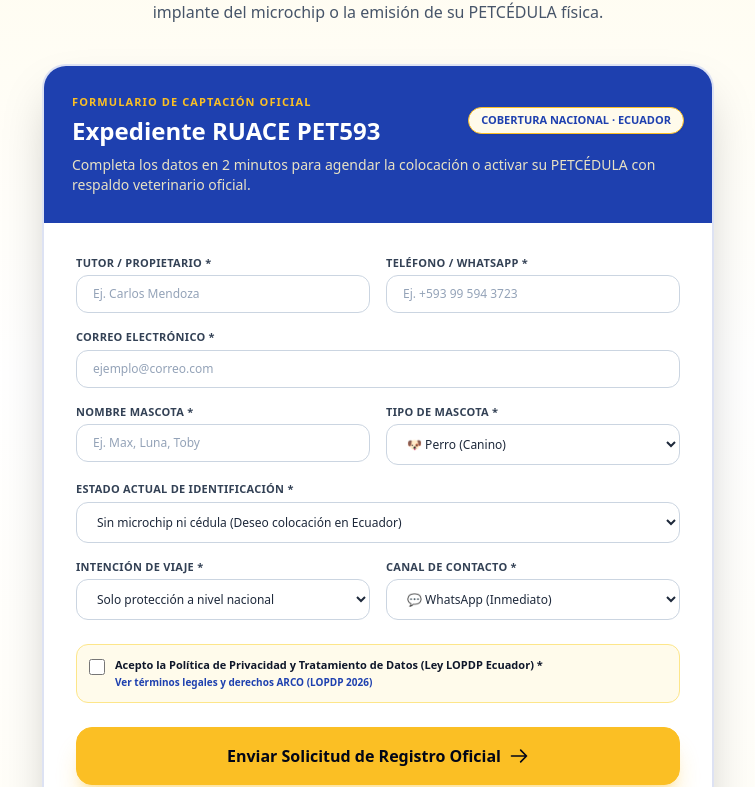
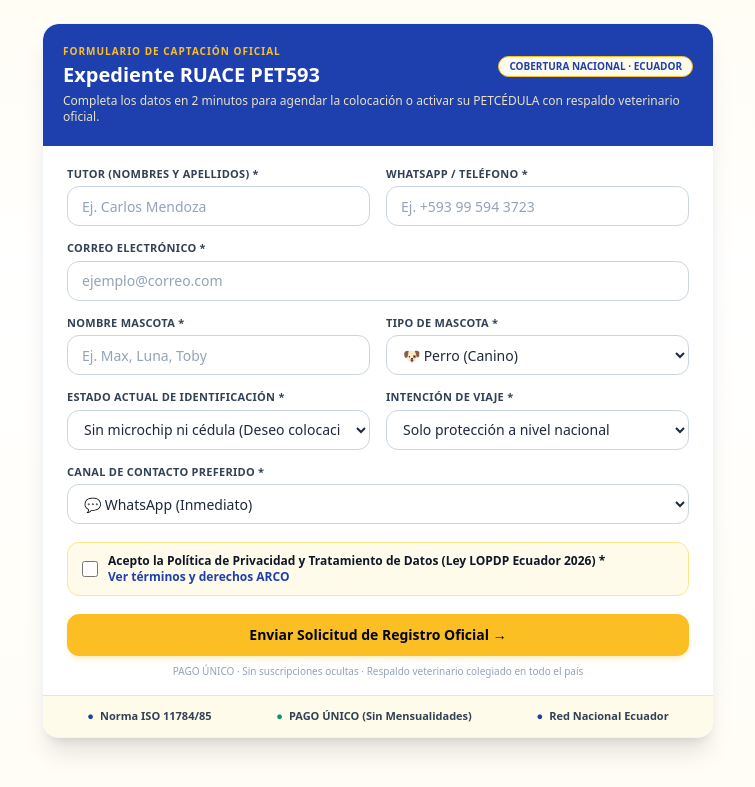
Before and after one commit to JuanOchoacx/ruace-pet539-core, a Next.js app: page / in a window 1280 px wide. Shown: the part 2996-3783 px from the top of the page, without its empty margins (262-1017 px from the left). Built offline with nearby package versions, Linux system fonts and the light colour scheme.

Commit message:
feat: compact registration form with high-density multi-column grid, h-10 inputs, single-line LOPDP legal checkbox, and py-2.5 submit button

```diff
--- a/pages/index.js
+++ b/pages/index.js
@@ -781,46 +781,45 @@ export default function Home() {
       </section>
 
       {/* =========================================================================
-          BLOQUE 3: FORMULARIO FILTRO (EXPEDIENTE RUACE PET593) - INTACTO
+          BLOQUE 3: FORMULARIO FILTRO (EXPEDIENTE RUACE PET593) - COMPACTADO
           Conexión asíncrona a Supabase (ruace_pet539_leads), cualificación de leads,
           casilla obligatoria Ley LOPDP Ecuador 2026 y feedback en tiempo real.
           ========================================================================= */}
-      <section id="registro" className="relative py-16 lg:py-20 bg-gradient-to-b from-[#FFFBEB] via-white to-[#FFFBEB]/50 border-b border-slate-200">
+      <section id="registro" className="relative py-12 lg:py-16 bg-gradient-to-b from-[#FFFBEB] via-white to-[#FFFBEB]/50 border-b border-slate-200">
         <div className="max-w-4xl mx-auto px-4 sm:px-6 lg:px-8 relative z-10">
 
           {/* Encabezado del Formulario */}
-          <div className="text-center max-w-2xl mx-auto mb-10 space-y-3">
-            <span className="inline-block py-1 px-3.5 rounded-full bg-white border border-[#FBBF24] text-[#1E40AF] text-xs font-black uppercase tracking-wider shadow-xs">
+          <div className="text-center max-w-2xl mx-auto mb-8 space-y-2">
+            <span className="inline-block py-0.5 px-3 rounded-full bg-white border border-[#FBBF24] text-[#1E40AF] text-[11px] font-black uppercase tracking-wider shadow-xs">
               Expediente Oficial RUACE PET593
             </span>
             <h2 className="text-2xl sm:text-3xl font-black text-[#1E40AF] tracking-tight">
               Ingresa los datos de tu peludito para agendar su identificación
             </h2>
-            <p className="text-slate-600 text-sm sm:text-base">
+            <p className="text-slate-600 text-xs sm:text-sm">
               Nuestros médicos veterinarios colegiados validarán la disponibilidad y coordinarán el implante del microchip o la emisión de su PETCÉDULA física.
             </p>
           </div>
 
-          {/* CONTENEDOR CENTRALIZADO DEL FORMULARIO FILTRO */}
-          <div className="max-w-2xl mx-auto">
-            <div className="bg-white rounded-3xl shadow-2xl border-2 border-[#1E40AF]/15 overflow-hidden relative transition-all duration-300 hover:shadow-[0_25px_60px_-15px_rgba(30,64,175,0.25)]">
+          {/* CONTENEDOR CENTRALIZADO DEL FORMULARIO FILTRO COMPACTO */}
+          <div className="max-w-2xl mx-auto bg-white rounded-2xl shadow-xl p-5 md:p-6 border border-slate-100 overflow-hidden relative">
 
             {/* Header del Formulario en Azul Primario RUACE PET593 */}
-              <div className="bg-[#1E40AF] p-6 sm:p-7 text-white text-center sm:text-left">
-                <div className="flex flex-col sm:flex-row items-center justify-between gap-3">
-                  <div>
-                    <span className="text-[11px] font-extrabold uppercase tracking-widest text-[#FBBF24] block">
+            <div className="bg-[#1E40AF] -mx-5 -mt-5 md:-mx-6 md:-mt-6 p-4 sm:p-5 text-white mb-5 rounded-t-2xl">
+              <div className="flex flex-col sm:flex-row items-center justify-between gap-2">
+                <div>
+                  <span className="text-[10px] font-extrabold uppercase tracking-widest text-[#FBBF24] block">
                     Formulario de Captación Oficial
                   </span>
-                    <h3 className="text-xl sm:text-2xl font-black text-white mt-1">
+                  <h3 className="text-lg sm:text-xl font-black text-white mt-0.5">
                     Expediente RUACE PET593
                   </h3>
                 </div>
-                  <span className="bg-[#FFFBEB] text-[#1E40AF] text-[11px] font-black px-3 py-1 rounded-full border border-[#FBBF24] uppercase shadow-sm">
+                <span className="bg-[#FFFBEB] text-[#1E40AF] text-[10px] font-black px-2.5 py-0.5 rounded-full border border-[#FBBF24] uppercase shadow-xs">
                   Cobertura Nacional · Ecuador
                 </span>
               </div>
-                <p className="text-xs sm:text-sm text-amber-100/90 mt-2 leading-relaxed">
+              <p className="text-xs text-amber-100/90 mt-1 leading-snug">
                 Completa los datos en 2 minutos para agendar la colocación o activar su PETCÉDULA con respaldo veterinario oficial.
               </p>
             </div>
@@ -828,14 +827,14 @@ export default function Home() {
             {/* Mensajes de Estado (Success / Error) */}
             {statusMessage && (
               <div
-                  className={`m-5 p-4 rounded-xl border text-xs transition-all ${
+                className={`mb-4 p-3.5 rounded-xl border text-xs transition-all ${
                   statusMessage.type === 'success'
                     ? 'bg-emerald-50 border-emerald-300 text-emerald-900'
                     : 'bg-rose-50 border-rose-300 text-rose-900'
                 }`}
               >
-                  <div className="flex items-start gap-2.5">
-                    <span className="text-base">{statusMessage.type === 'success' ? '✓' : '⚠️'}</span>
+                <div className="flex items-start gap-2">
+                  <span className="text-base leading-none">{statusMessage.type === 'success' ? '✓' : '⚠️'}</span>
                   <div>
                     <p className="font-bold">{statusMessage.type === 'success' ? 'Registro Exitoso' : 'Atención'}</p>
                     <p className="mt-0.5 leading-relaxed">{statusMessage.text}</p>
@@ -844,14 +843,14 @@ export default function Home() {
               </div>
             )}
 
-              {/* Formulario conectado a Supabase */}
-              <form onSubmit={handleSubmit} className="p-6 sm:p-8 space-y-4">
-
-                {/* Fila: Propietario y Teléfono */}
-                <div className="grid grid-cols-1 sm:grid-cols-2 gap-4">
+            {/* Formulario conectado a Supabase con Grid de Alta Densidad */}
+            <form onSubmit={handleSubmit} className="space-y-3.5">
+
+              {/* Fila 1: Datos del Tutor (grid grid-cols-1 md:grid-cols-2 gap-4) */}
+              <div className="grid grid-cols-1 md:grid-cols-2 gap-4">
                 <div>
                   <label htmlFor="owner_name" className="block text-[11px] font-bold text-slate-700 uppercase tracking-wide mb-1">
-                      Tutor / Propietario *
+                    Tutor (Nombres y Apellidos) *
                   </label>
                   <input
                     type="text"
@@ -861,13 +860,13 @@ export default function Home() {
                     value={formData.owner_name}
                     onChange={handleChange}
                     placeholder="Ej. Carlos Mendoza"
-                      className="w-full px-4 py-2.5 rounded-xl border border-slate-300 focus:border-[#1E40AF] focus:ring-2 focus:ring-[#1E40AF]/20 outline-none transition text-xs text-slate-800 placeholder-slate-400 bg-white"
+                    className="w-full h-10 px-3.5 py-2 rounded-xl border border-slate-300 focus:border-[#1E40AF] focus:ring-2 focus:ring-[#1E40AF]/20 outline-none transition text-sm text-slate-800 placeholder-slate-400 bg-white"
                   />
                 </div>
 
                 <div>
                   <label htmlFor="owner_phone" className="block text-[11px] font-bold text-slate-700 uppercase tracking-wide mb-1">
-                      Teléfono / WhatsApp *
+                    WhatsApp / Teléfono *
                   </label>
                   <input
                     type="tel"
@@ -877,12 +876,12 @@ export default function Home() {
                     value={formData.owner_phone}
                     onChange={handleChange}
                     placeholder="Ej. +593 99 594 3723"
-                      className="w-full px-4 py-2.5 rounded-xl border border-slate-300 focus:border-[#1E40AF] focus:ring-2 focus:ring-[#1E40AF]/20 outline-none transition text-xs text-slate-800 placeholder-slate-400 bg-white"
+                    className="w-full h-10 px-3.5 py-2 rounded-xl border border-slate-300 focus:border-[#1E40AF] focus:ring-2 focus:ring-[#1E40AF]/20 outline-none transition text-sm text-slate-800 placeholder-slate-400 bg-white"
                   />
                 </div>
               </div>
 
-                {/* Correo Electrónico */}
+              {/* Fila 2: Contacto (full-width) */}
               <div>
                 <label htmlFor="owner_email" className="block text-[11px] font-bold text-slate-700 uppercase tracking-wide mb-1">
                   Correo Electrónico *
@@ -895,12 +894,12 @@ export default function Home() {
                   value={formData.owner_email}
                   onChange={handleChange}
                   placeholder="ejemplo@correo.com"
-                    className="w-full px-4 py-2.5 rounded-xl border border-slate-300 focus:border-[#1E40AF] focus:ring-2 focus:ring-[#1E40AF]/20 outline-none transition text-xs text-slate-800 placeholder-slate-400 bg-white"
+                  className="w-full h-10 px-3.5 py-2 rounded-xl border border-slate-300 focus:border-[#1E40AF] focus:ring-2 focus:ring-[#1E40AF]/20 outline-none transition text-sm text-slate-800 placeholder-slate-400 bg-white"
                 />
               </div>
 
-                {/* Fila: Nombre Mascota y Tipo */}
-                <div className="grid grid-cols-1 sm:grid-cols-2 gap-4">
+              {/* Fila 3: Datos de Mascota (grid grid-cols-1 md:grid-cols-2 gap-4) */}
+              <div className="grid grid-cols-1 md:grid-cols-2 gap-4">
                 <div>
                   <label htmlFor="pet_name" className="block text-[11px] font-bold text-slate-700 uppercase tracking-wide mb-1">
                     Nombre Mascota *
@@ -913,7 +912,7 @@ export default function Home() {
                     value={formData.pet_name}
                     onChange={handleChange}
                     placeholder="Ej. Max, Luna, Toby"
-                      className="w-full px-4 py-2.5 rounded-xl border border-slate-300 focus:border-[#1E40AF] focus:ring-2 focus:ring-[#1E40AF]/20 outline-none transition text-xs text-slate-800 placeholder-slate-400 bg-white"
+                    className="w-full h-10 px-3.5 py-2 rounded-xl border border-slate-300 focus:border-[#1E40AF] focus:ring-2 focus:ring-[#1E40AF]/20 outline-none transition text-sm text-slate-800 placeholder-slate-400 bg-white"
                   />
                 </div>
 
@@ -927,7 +926,7 @@ export default function Home() {
                     required
                     value={formData.pet_type}
                     onChange={handleChange}
-                      className="w-full px-4 py-2.5 rounded-xl border border-slate-300 focus:border-[#1E40AF] focus:ring-2 focus:ring-[#1E40AF]/20 outline-none transition text-xs text-slate-800 bg-white font-medium"
+                    className="w-full h-10 px-3 py-2 rounded-xl border border-slate-300 focus:border-[#1E40AF] focus:ring-2 focus:ring-[#1E40AF]/20 outline-none transition text-sm text-slate-800 bg-white font-medium"
                   >
                     <option value="Perro">🐶 Perro (Canino)</option>
                     <option value="Gato">🐱 Gato (Felino)</option>
@@ -938,7 +937,8 @@ export default function Home() {
                 </div>
               </div>
 
-                {/* Estado Actual */}
+              {/* Fila 4: Segmentación Avanzada (grid grid-cols-1 md:grid-cols-2 gap-4) */}
+              <div className="grid grid-cols-1 md:grid-cols-2 gap-4">
                 <div>
                   <label htmlFor="current_status" className="block text-[11px] font-bold text-slate-700 uppercase tracking-wide mb-1">
                     Estado Actual de Identificación *
@@ -949,7 +949,7 @@ export default function Home() {
                     required
                     value={formData.current_status}
                     onChange={handleChange}
-                    className="w-full px-4 py-2.5 rounded-xl border border-slate-300 focus:border-[#1E40AF] focus:ring-2 focus:ring-[#1E40AF]/20 outline-none transition text-xs text-slate-800 bg-white font-medium"
+                    className="w-full h-10 px-3 py-2 rounded-xl border border-slate-300 focus:border-[#1E40AF] focus:ring-2 focus:ring-[#1E40AF]/20 outline-none transition text-sm text-slate-800 bg-white font-medium"
                   >
                     <option value="Sin microchip ni cédula">Sin microchip ni cédula (Deseo colocación en Ecuador)</option>
                     <option value="Solo placa">Solo placa externa (Deseo microchip y cédula)</option>
@@ -959,8 +959,6 @@ export default function Home() {
                   </select>
                 </div>
 
-                {/* Fila: Viaje y Canal */}
-                <div className="grid grid-cols-1 sm:grid-cols-2 gap-4">
                 <div>
                   <label htmlFor="pet_travel_intent" className="block text-[11px] font-bold text-slate-700 uppercase tracking-wide mb-1">
                     Intención de Viaje *
@@ -971,7 +969,7 @@ export default function Home() {
                     required
                     value={formData.pet_travel_intent}
                     onChange={handleChange}
-                      className="w-full px-4 py-2.5 rounded-xl border border-slate-300 focus:border-[#1E40AF] focus:ring-2 focus:ring-[#1E40AF]/20 outline-none transition text-xs text-slate-800 bg-white font-medium"
+                    className="w-full h-10 px-3 py-2 rounded-xl border border-slate-300 focus:border-[#1E40AF] focus:ring-2 focus:ring-[#1E40AF]/20 outline-none transition text-sm text-slate-800 bg-white font-medium"
                   >
                     <option value="No planeo viajar (Protección a nivel nacional)">Solo protección a nivel nacional</option>
                     <option value="Viaje Internacional próximo (USA / Europa / LATAM)">Viaje Internacional (USA / Europa)</option>
@@ -979,10 +977,12 @@ export default function Home() {
                     <option value="Necesito asesoría completa Agrocalidad & IATA">Asesoría Agrocalidad & IATA</option>
                   </select>
                 </div>
-
+              </div>
+
+              {/* Fila 5: Canal de Cierre (full-width) */}
               <div>
                 <label htmlFor="contact_method" className="block text-[11px] font-bold text-slate-700 uppercase tracking-wide mb-1">
-                      Canal de Contacto *
+                  Canal de Contacto Preferido *
                 </label>
                 <select
                   id="contact_method"
@@ -990,18 +990,17 @@ export default function Home() {
                   required
                   value={formData.contact_method}
                   onChange={handleChange}
-                      className="w-full px-4 py-2.5 rounded-xl border border-slate-300 focus:border-[#1E40AF] focus:ring-2 focus:ring-[#1E40AF]/20 outline-none transition text-xs text-slate-800 bg-white font-medium"
+                  className="w-full h-10 px-3 py-2 rounded-xl border border-slate-300 focus:border-[#1E40AF] focus:ring-2 focus:ring-[#1E40AF]/20 outline-none transition text-sm text-slate-800 bg-white font-medium"
                 >
                   <option value="WhatsApp">💬 WhatsApp (Inmediato)</option>
                   <option value="Llamada Telefónica">📞 Llamada Telefónica</option>
                   <option value="Correo Electrónico">✉️ Correo Electrónico</option>
                 </select>
               </div>
-                </div>
-
-                {/* CASILLA OBLIGATORIA: LEY LOPDP ECUADOR 2026 */}
-                <div className="pt-2">
-                  <div className="flex items-start gap-2.5 bg-[#FFFBEB] p-3 rounded-xl border border-amber-200">
+
+              {/* CASILLA OBLIGATORIA: LEY LOPDP ECUADOR 2026 EN LÍNEA COMPACTA */}
+              <div className="pt-1">
+                <div className="flex items-center gap-2.5 bg-[#FFFBEB] px-3.5 py-2.5 rounded-xl border border-amber-200">
                   <input
                     type="checkbox"
                     id="termsAccepted"
@@ -1009,50 +1008,43 @@ export default function Home() {
                     required
                     checked={termsAccepted}
                     onChange={(e) => setTermsAccepted(e.target.checked)}
-                      className="h-4 w-4 rounded border-slate-300 text-[#1E40AF] focus:ring-[#1E40AF] mt-0.5 cursor-pointer shrink-0"
+                    className="h-4 w-4 rounded border-slate-300 text-[#1E40AF] focus:ring-[#1E40AF] cursor-pointer shrink-0"
                   />
-                    <div className="text-[11px] text-slate-700 leading-snug">
+                  <div className="text-[11px] sm:text-xs text-slate-700 flex flex-wrap items-center gap-x-1.5 leading-tight">
                     <label htmlFor="termsAccepted" className="cursor-pointer font-bold text-slate-900">
-                        Acepto la Política de Privacidad y Tratamiento de Datos (Ley LOPDP Ecuador) *
+                      Acepto la Política de Privacidad y Tratamiento de Datos (Ley LOPDP Ecuador 2026) *
                     </label>
-                      <div className="mt-0.5">
                     <button
                       type="button"
                       onClick={() => setShowPrivacyModal(true)}
-                          className="text-[10px] text-[#1E40AF] hover:underline font-bold"
-                        >
-                          Ver términos legales y derechos ARCO (LOPDP 2026)
+                      className="text-[#1E40AF] hover:underline font-bold inline-block"
+                    >
+                      Ver términos y derechos ARCO
                     </button>
                   </div>
                 </div>
               </div>
-                </div>
-
-                {/* BOTÓN SUBMIT */}
-                <div className="pt-2">
+
+              {/* BOTÓN SUBMIT COMPACTO */}
+              <div className="pt-1">
                 <button
                   type="submit"
                   disabled={loading}
-                    className="w-full py-4 px-6 rounded-2xl bg-[#FBBF24] hover:bg-[#F59E0B] text-slate-950 font-black text-sm sm:text-base shadow-xl shadow-[#FBBF24]/30 transition-all hover:scale-[1.01] active:scale-[0.99] disabled:opacity-60 disabled:cursor-not-allowed flex items-center justify-center gap-2 border border-amber-400 cursor-pointer"
+                  className="w-full py-2.5 px-6 rounded-xl bg-[#FBBF24] hover:bg-[#F59E0B] text-slate-950 font-black text-sm shadow-md shadow-[#FBBF24]/20 transition-all hover:scale-[1.005] active:scale-[0.99] disabled:opacity-60 disabled:cursor-not-allowed flex items-center justify-center gap-2 border border-amber-400 cursor-pointer"
                 >
                   {loading ? (
                     <>
-                        <svg className="animate-spin -ml-1 mr-2 h-5 w-5 text-slate-900" fill="none" viewBox="0 0 24 24">
+                      <svg className="animate-spin -ml-1 mr-2 h-4 w-4 text-slate-900" fill="none" viewBox="0 0 24 24">
                         <circle className="opacity-25" cx="12" cy="12" r="10" stroke="currentColor" strokeWidth="4"></circle>
                         <path className="opacity-75" fill="currentColor" d="M4 12a8 8 0 018-8V0C5.373 0 0 5.373 0 12h4zm2 5.291A7.962 7.962 0 014 12H0c0 3.042 1.135 5.824 3 7.938l3-2.647z"></path>
                       </svg>
                       <span>Registrando en Supabase...</span>
                     </>
                   ) : (
-                      <>
-                        <span>Enviar Solicitud de Registro Oficial</span>
-                        <svg className="w-5 h-5" fill="none" stroke="currentColor" viewBox="0 0 24 24">
-                          <path strokeLinecap="round" strokeLinejoin="round" strokeWidth="2" d="M14 5l7 7m0 0l-7 7m7-7H3" />
-                        </svg>
-                      </>
+                    <span>Enviar Solicitud de Registro Oficial →</span>
                   )}
                 </button>
-                  <p className="text-center text-[10px] text-slate-400 mt-2.5">
+                <p className="text-center text-[10px] text-slate-400 mt-2">
                   PAGO ÚNICO · Sin suscripciones ocultas · Respaldo veterinario colegiado en todo el país
                 </p>
               </div>
@@ -1060,8 +1052,8 @@ export default function Home() {
             </form>
 
             {/* BLOQUE DE TRUST BADGES */}
-              <div className="bg-[#FFFBEB] border-t border-amber-200/90 px-6 py-4">
-                <div className="flex flex-wrap items-center justify-around gap-2 text-xs font-bold text-slate-700">
+            <div className="-mx-5 -mb-5 md:-mx-6 md:-mb-6 mt-4 bg-[#FFFBEB] border-t border-amber-200/90 px-4 py-3 rounded-b-2xl">
+              <div className="flex flex-wrap items-center justify-around gap-2 text-[11px] font-bold text-slate-700">
                 <span className="inline-flex items-center gap-1.5">
                   <span className="text-[#1E40AF] font-black">●</span> Norma ISO 11784/85
                 </span>
@@ -1074,7 +1066,6 @@ export default function Home() {
               </div>
             </div>
 
-            </div>
           </div>
 
         </div>
```
Lines whose indentation alone changed are shown as unchanged.
